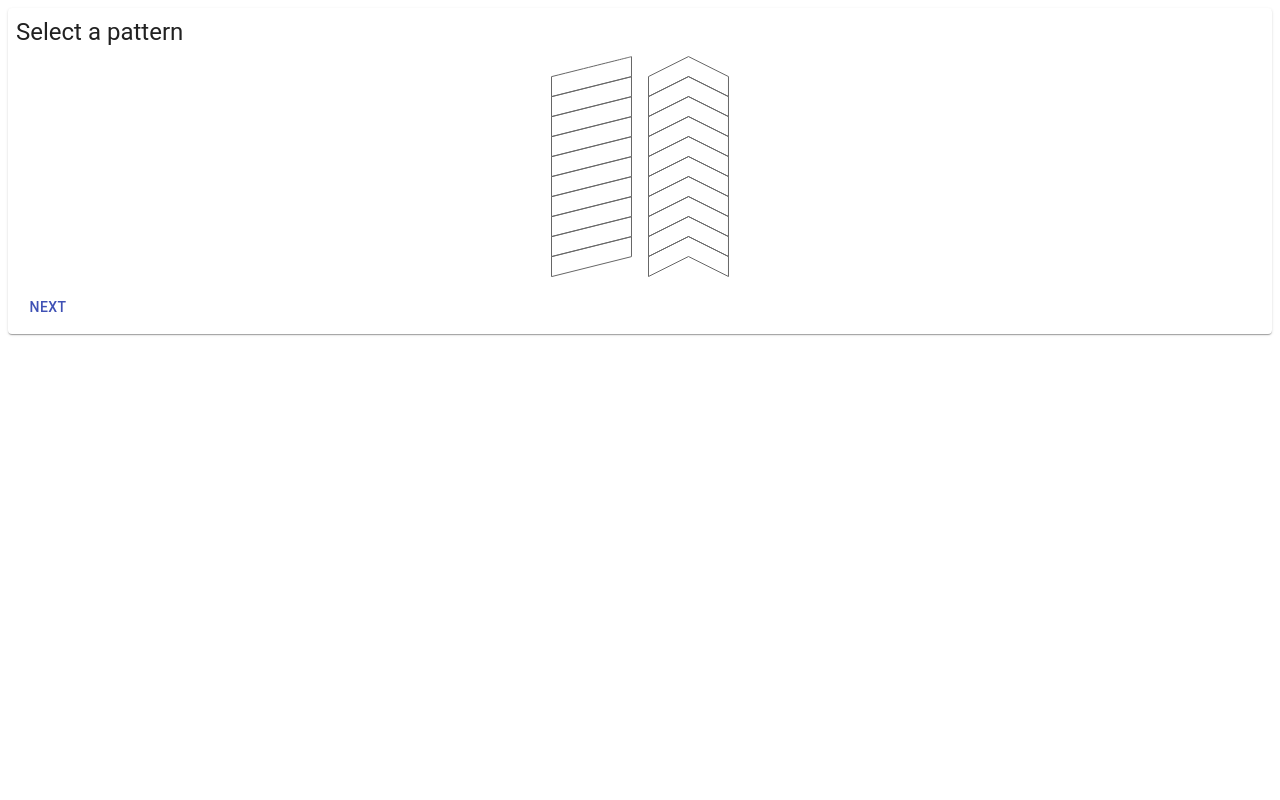
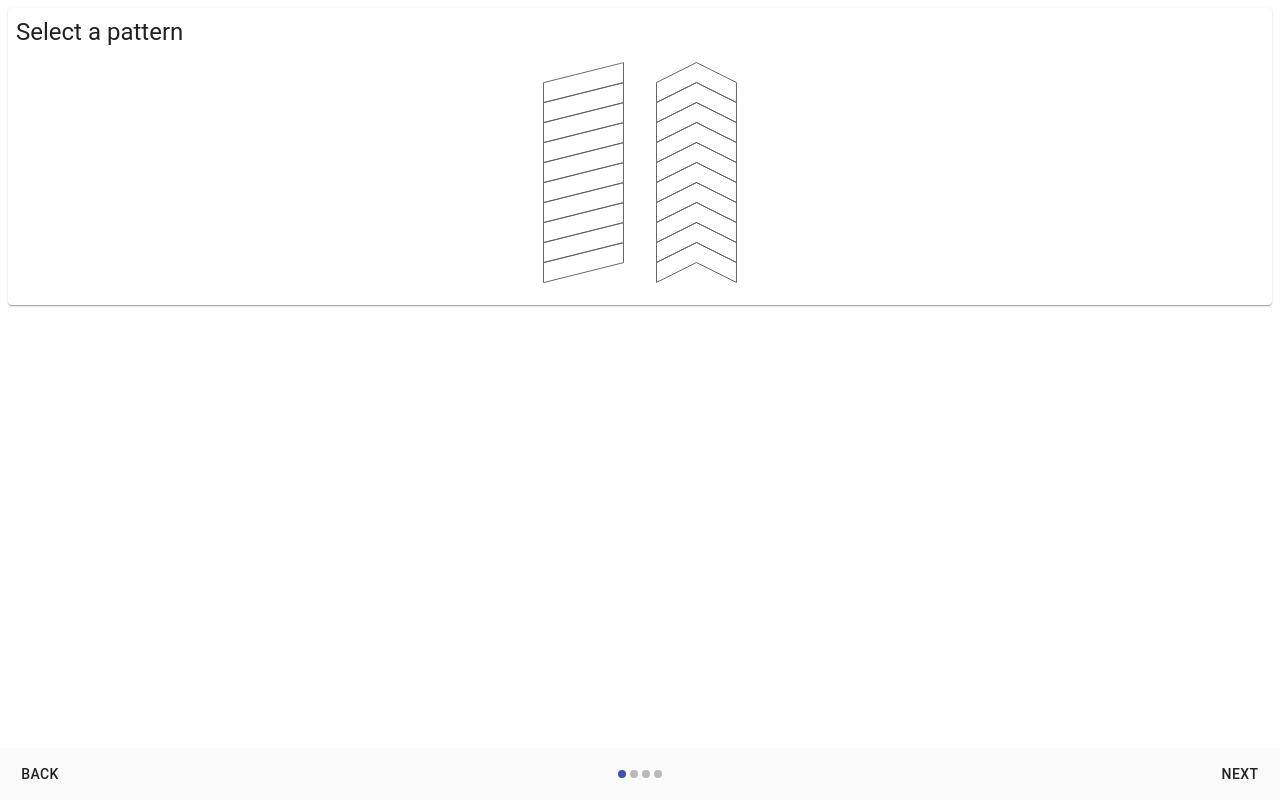
Before and after one commit to burzomir/plecionki, a React (Create React App) app: page / in a window 1280 px wide. Built offline with nearby package versions, Linux system fonts and the light colour scheme.

Commit message:
Add stepper

```diff
--- a/src/App.tsx
+++ b/src/App.tsx
@@ -1,4 +1,10 @@
-import { Button, Container, Paper, Typography } from "@material-ui/core";
+import {
+  Button,
+  Container,
+  MobileStepper,
+  Paper,
+  Typography,
+} from "@material-ui/core";
 import { makeStyles } from "@material-ui/core/styles";
 import { useState } from "react";
 import * as Creator from "./Creator";
@@ -31,25 +37,29 @@ function App() {
           <Paper className={styles.section}>
             <Typography variant="h5">Select a pattern</Typography>
             <div className={styles.patternList}>
+              <Button
+                onClick={() =>
+                  setCreator(Creator.selectPattern("pattern-1", creator))
+                }
+              >
                 <Pattern
                   className={styles.pattern}
                   PatternSource={Pattern1}
                   colors={[]}
                 />
+              </Button>
+              <Button
+                onClick={() =>
+                  setCreator(Creator.selectPattern("pattern-1", creator))
+                }
+              >
                 <Pattern
                   className={styles.pattern}
                   PatternSource={Pattern2}
                   colors={[]}
                 />
+              </Button>
             </div>
-            <Button
-              color="primary"
-              onClick={() =>
-                setCreator(Creator.selectPattern("pattern-1", creator))
-              }
-            >
-              Next
-            </Button>
           </Paper>
         );
       case "Color Selection":
@@ -71,7 +81,17 @@ function App() {
         return <Paper>Unknown step</Paper>;
     }
   };
-  return <Container className={styles.root}>{renderStep()}</Container>;
+  return (
+    <Container className={styles.root}>
+      {renderStep()}
+      <MobileStepper
+        variant="dots"
+        steps={4}
+        backButton={<Button>Back</Button>}
+        nextButton={<Button>Next</Button>}
+      />
+    </Container>
+  );
 }
 
 export default App;
```
Lines whose indentation alone changed are shown as unchanged.
